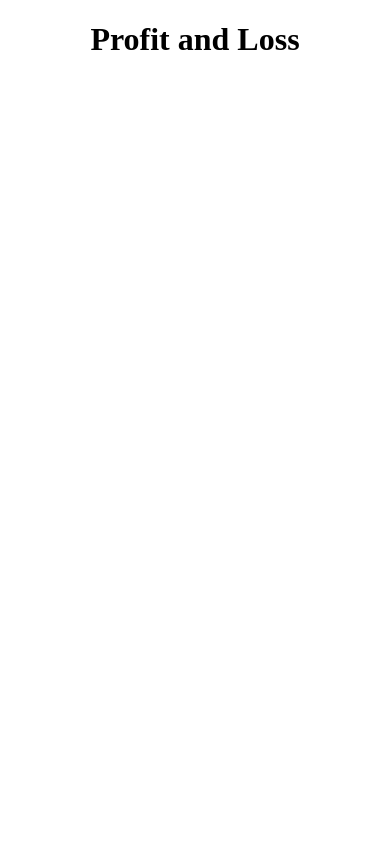
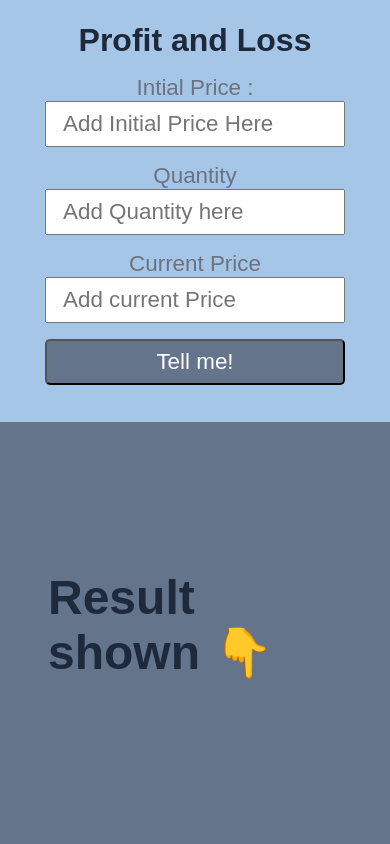
Before and after one commit to Gurnav224/profitAndLoss, a plain HTML site: page index.html in a window 390 px wide. Drawn offline with Linux system fonts and the light colour scheme.

Commit message:
profit and loss

```diff
--- a/app.js
+++ b/app.js
@@ -1 +1,58 @@
-console.log("working");
+const intialPrice = document.querySelector('#intial-price');
+const quantity = document.querySelector('#quantity');
+const currentPrice = document.querySelector('#current-price');
+const showBtn = document.querySelector('#show-btn');
+const outputBox = document.querySelector('#output');
+
+
+
+
+
+
+function calulateProfitAndLoss(intialPrice,quantity,currentPrice){
+
+    if(intialPrice>currentPrice){
+        // loss
+        let loss = (intialPrice-currentPrice)*quantity;
+        let lossPercentage = loss/(intialPrice*quantity)*100;
+
+        showOutput(`Whoops! Your Loss is ${loss} and loss Percentage is ${lossPercentage.toFixed(2)} %`);
+
+    }
+    else if(currentPrice>intialPrice){
+          // profit
+          let profit = (currentPrice-intialPrice)*quantity;
+          let profitPercentage = profit/(intialPrice*quantity)*100;
+
+          showOutput(`YAY! Your Profit is ${profit} and Profit Percentage is ${profitPercentage.toFixed(2)} %`);
+    }
+    else{
+      // equal
+     showOutput('no pain no gain and no gain no pain');
+    }
+}
+
+function showOutput(message){
+    outputBox.innerHTML = message
+}
+
+
+
+
+function clickHandler(){
+    let ip = Number(intialPrice.value);
+    let qty = Number(quantity.value);
+    let curr = Number(currentPrice.value);
+
+    if(ip && qty && curr){
+       calulateProfitAndLoss(ip,qty,curr)
+    }
+    else{
+      alert("please fill out the all fields")
+    }
+}
+
+
+
+
+showBtn.addEventListener('click',clickHandler);
--- a/index.html
+++ b/index.html
@@ -8,7 +8,27 @@
     <link rel="stylesheet" href="style.css">
 </head>
 <body>
+    <main class="inputs">
+
     <h1>Profit and Loss</h1>
+    <label for="intial-price">
+        Intial Price :
+    </label>
+    <input id="intial-price" type="number" placeholder="Add Initial Price Here">
+    <label for="quantity">
+        Quantity
+    </label>
+    <input id="quantity" type="number"  placeholder="Add Quantity here" >
+    <label for="current-price">
+        Current Price
+    </label>
+    <input id="current-price" type="number" placeholder="Add current Price">
+    <button id="show-btn">Tell me!</button>
+</main>
+<div id="output">
+        <h1>Result shown 👇</h1>
+
+    </div>
     <script src="app.js"></script>
 </body>
 </html>
--- a/style.css
+++ b/style.css
@@ -1,3 +1,90 @@
+:root{
+    --bg-primary: #a6c6e7;
+    --bg-secondary:#64748b;
+    --primary-color:#1e293b;
+    --secondary-color:#6b7280;
+}
+
+
+*{
+    margin: 0;
+    padding: 0;
+    box-sizing: border-box;
+}
+
+body{
+    display: flex;
+    justify-content: center;
+    align-items: center;
+    height: 100vh;
+    font-family: sans-serif;
+    width: 100%;
+
+}
 h1 {
-    text-align: center;
+    color:var(--primary-color);
+    padding-bottom: 1rem;
 }
+
+label{
+    font-size: 1.4rem;
+    color:var(--secondary-color);
+}
+
+input {
+    width: 100%;
+    max-width: 300px;
+    margin-bottom: 1rem;
+    padding: 0.5rem 1rem;
+    font-size: 1.4rem;
+}
+
+button{
+    width: 100%;
+    max-width: 300px;
+    padding: 0.5rem 1rem;
+    font-size: 1.4rem;
+    border-radius: 5px;
+    background-color: var(--bg-secondary);
+    color: #fff;
+}
+
+.inputs{
+
+    width: 50%;
+    background-color:var(--bg-primary);
+    display: flex;
+    flex-direction: column;
+    align-items: center;
+    justify-content:center;
+    height: 100vh;
+
+}
+
+#output{
+    width: 50%;
+    background-color: var(--bg-secondary);
+    height: 100vh;
+    display: flex;
+    justify-content: center;
+    align-items: center;
+    font-size: 1.5rem;
+    padding: 0 3rem;
+    color: #fff;
+}
+
+@media screen and (max-width:800px) {
+
+    body{
+        flex-direction: column;
+    }
+    .inputs{
+        width: 100%;
+    }
+    #output{
+        width: 100%;
+    }
+    button{
+        margin-bottom: 1rem;
+    }
+}
```
